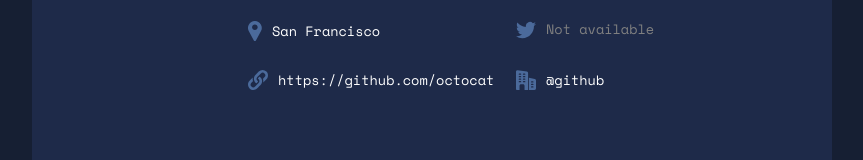
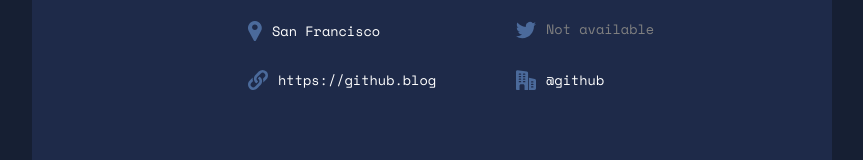
Before and after one commit to jfiora/devfinder, a React (Vite) app: page / in a window 1280 px wide. Shown: the part 550-710 px from the top of the page, without its empty margins (208-1071 px from the left). Built offline with nearby package versions, Linux system fonts and the light colour scheme.

Commit message:
add blog support

```diff
--- a/src/components/content/content.jsx
+++ b/src/components/content/content.jsx
@@ -16,6 +16,7 @@ const Content = () => {
     created_at: "2011-01-25T18:44:36Z",
     followers: 4205,
     following: 9,
+    blog: "https://github.blog",
   });
 
   React.useEffect(() => {
--- a/src/components/user/user.jsx
+++ b/src/components/user/user.jsx
@@ -25,7 +25,7 @@ const User = ({ user }) => {
           <h2 className="user__joined">Joined {formatDate()}</h2>
         </div>
         <div className="user__bio">
-          <a href={"https://github.com/" + user.login}>@{user.login}</a>
+          <a href={user.html_url}>@{user.login}</a>
           <p>{user.bio != null ? user.bio : "This profile has no bio"}</p>
         </div>
         <div className="user__stats">
@@ -45,7 +45,7 @@ const User = ({ user }) => {
         <div className="user__links">
           <StatItem img={locationIcon} value={user.location} />
           <StatItem img={twitterIcon} value={user.twitter_username} />
-          <StatItem img={linkIcon} value={user.html_url} />
+          <StatItem img={linkIcon} value={user.blog} />
           <StatItem img={companyIcon} value={user.company} />
         </div>
       </div>
```
